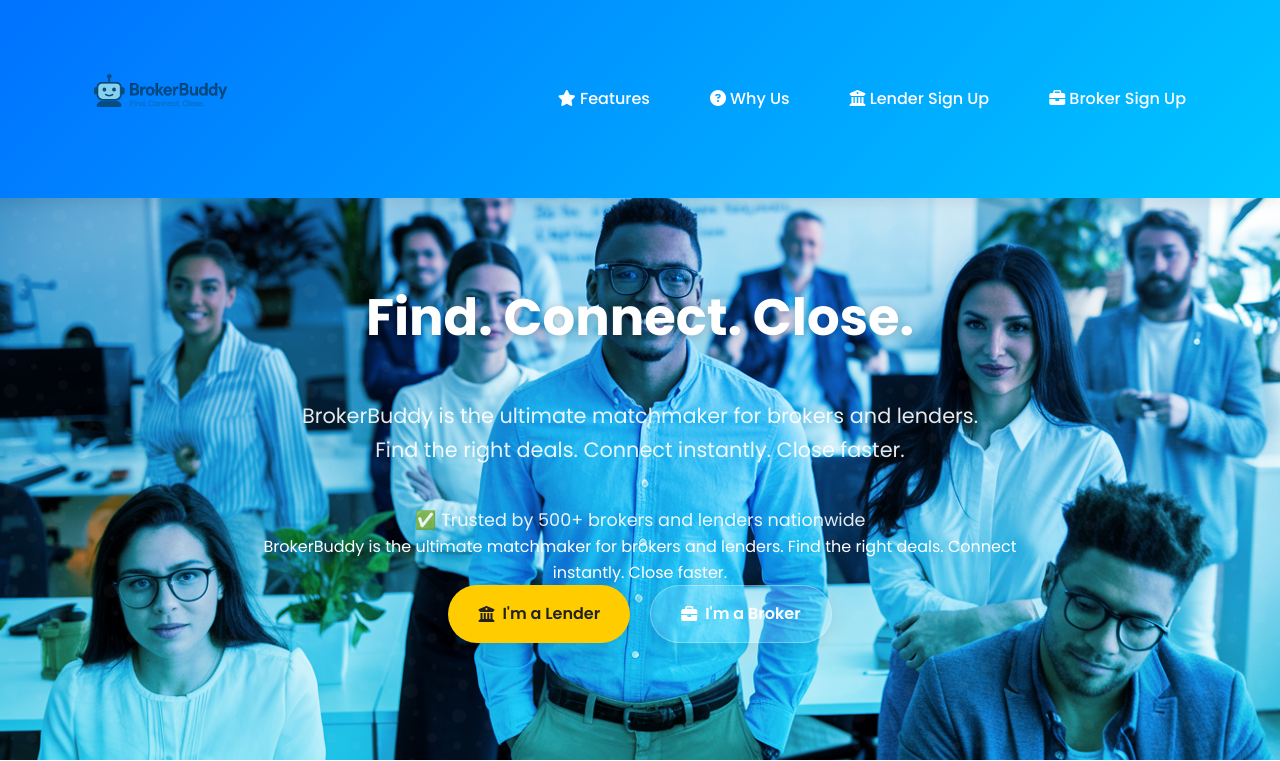
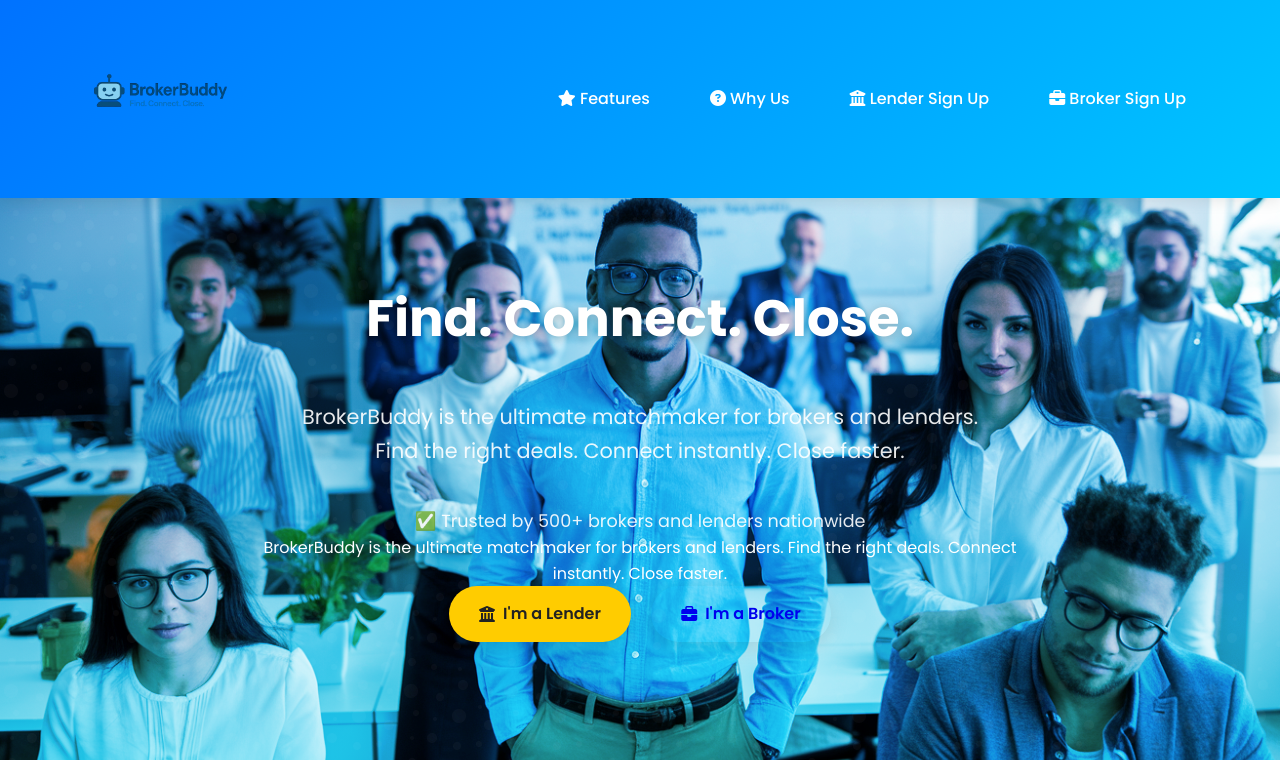
Before and after one commit to tibby007/brokerbuddy_simplified, a Flask app: page / in a window 1280 px wide. Shown: the top 761 px of the page. Run offline with Flask 2, Linux system fonts and the light colour scheme; some libraries are stand-ins or nearby versions.

Commit message:
Update index.html

```diff
--- a/templates/index.html
+++ b/templates/index.html
@@ -59,7 +59,7 @@
 
           <div class="cta-buttons">
             <a href="{{ url_for('lender_signup') }}" class="btn btn-primary"><i class="fas fa-university"></i> I'm a Lender</a>
-            <a href="{{ url_for('broker_signup') }}" class="btn btn-secondary"><i class="fas fa-briefcase"></i> I'm a Broker</a>
+           <a href="{{ url_for('broker_signup') }}" class="btn btn-success"><i class="fas fa-briefcase"></i> I'm a Broker</a>
           </div>
         </div>
       </div>
```
